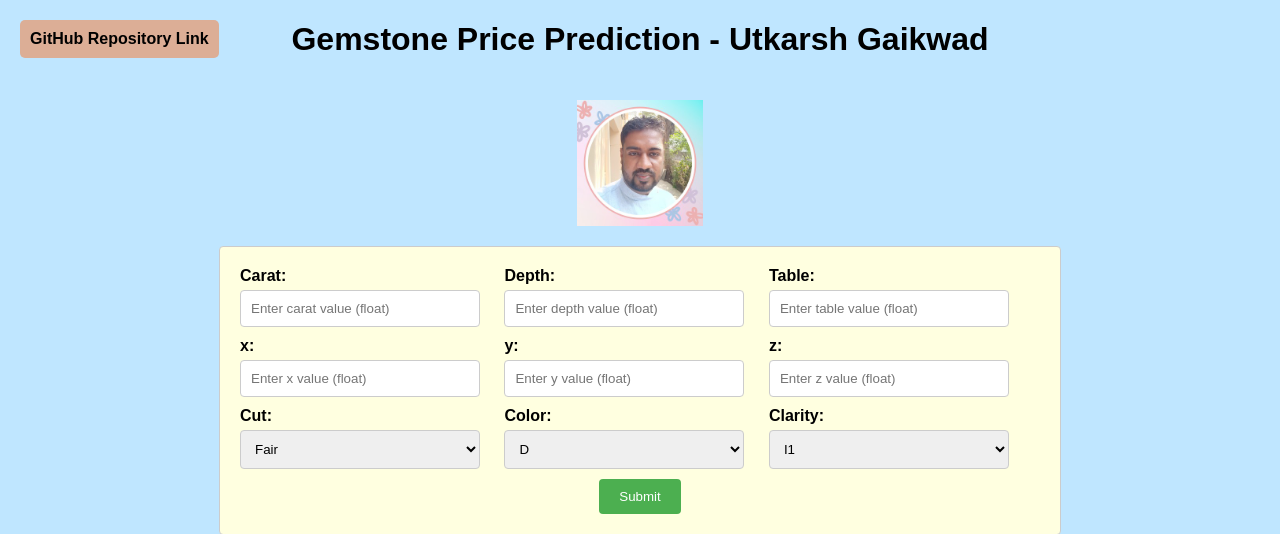
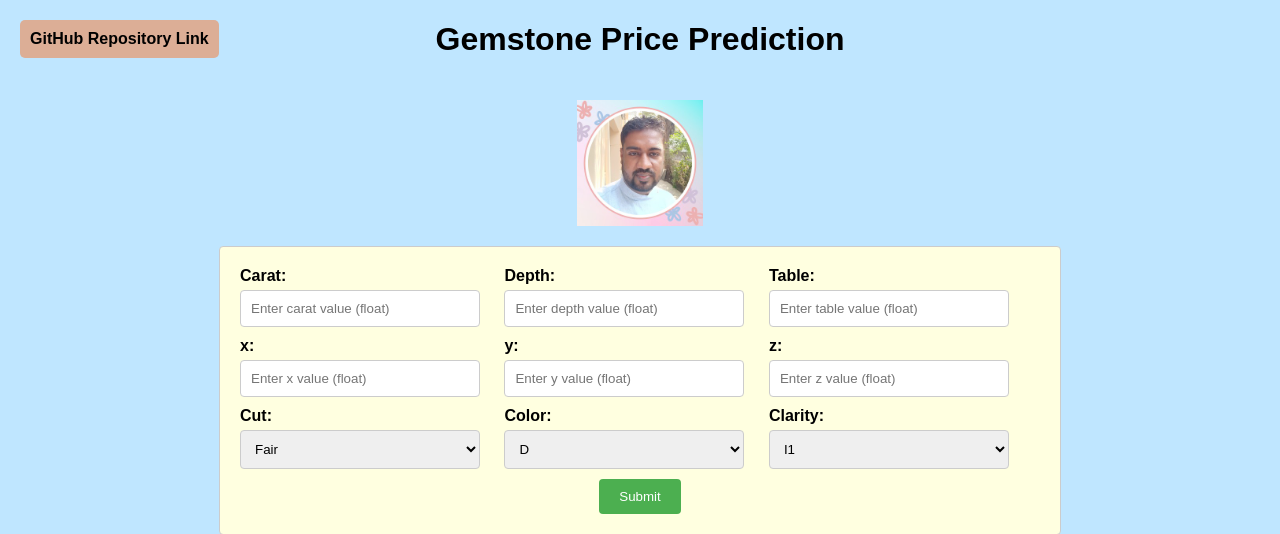
Before and after one commit to Keerthi85-creator/MLProjectRegression-gemstone, a Flask app: page / in a window 1280 px wide. Shown: the top 534 px of the page. Run offline with Flask 3, Linux system fonts and the light colour scheme.

Commit message:
Update index.html

```diff
--- a/studentmlprojectregression/templates/index.html
+++ b/studentmlprojectregression/templates/index.html
@@ -6,7 +6,7 @@
   </head>
   <body>
     <a href="https://github.com/utkarshg1/mlproject_regression" class="top-left-link" target="_blank">GitHub Repository Link</a>
-    <h1>Gemstone Price Prediction - Utkarsh Gaikwad</h1>
+    <h1>Gemstone Price Prediction</h1>
     <img src="{{url_for('static', filename='/Image/your_profile_pic.jpg')}}" alt="Your Profile Picture" class="profile">
     <div class="form-box">
     <form action="{{url_for('predict_datapoint')}}" method="POST">
```
